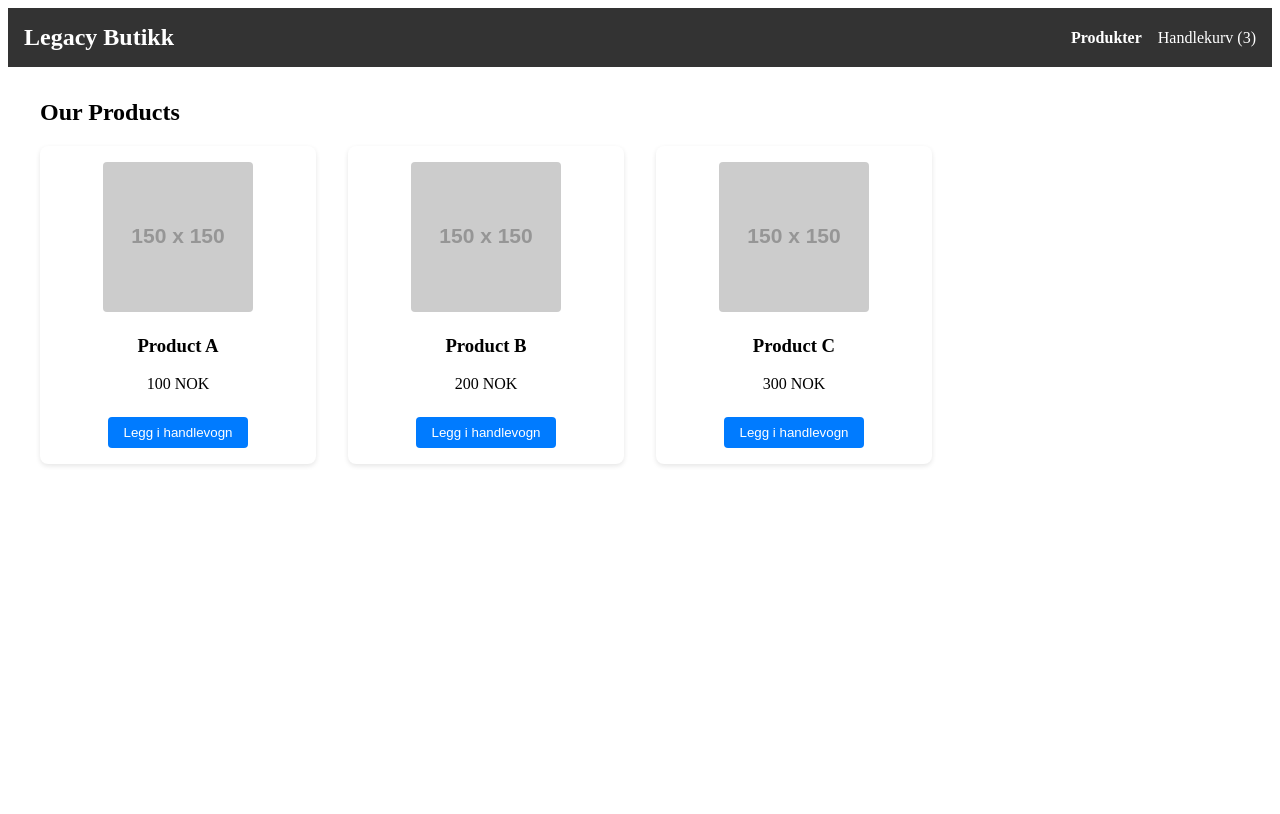
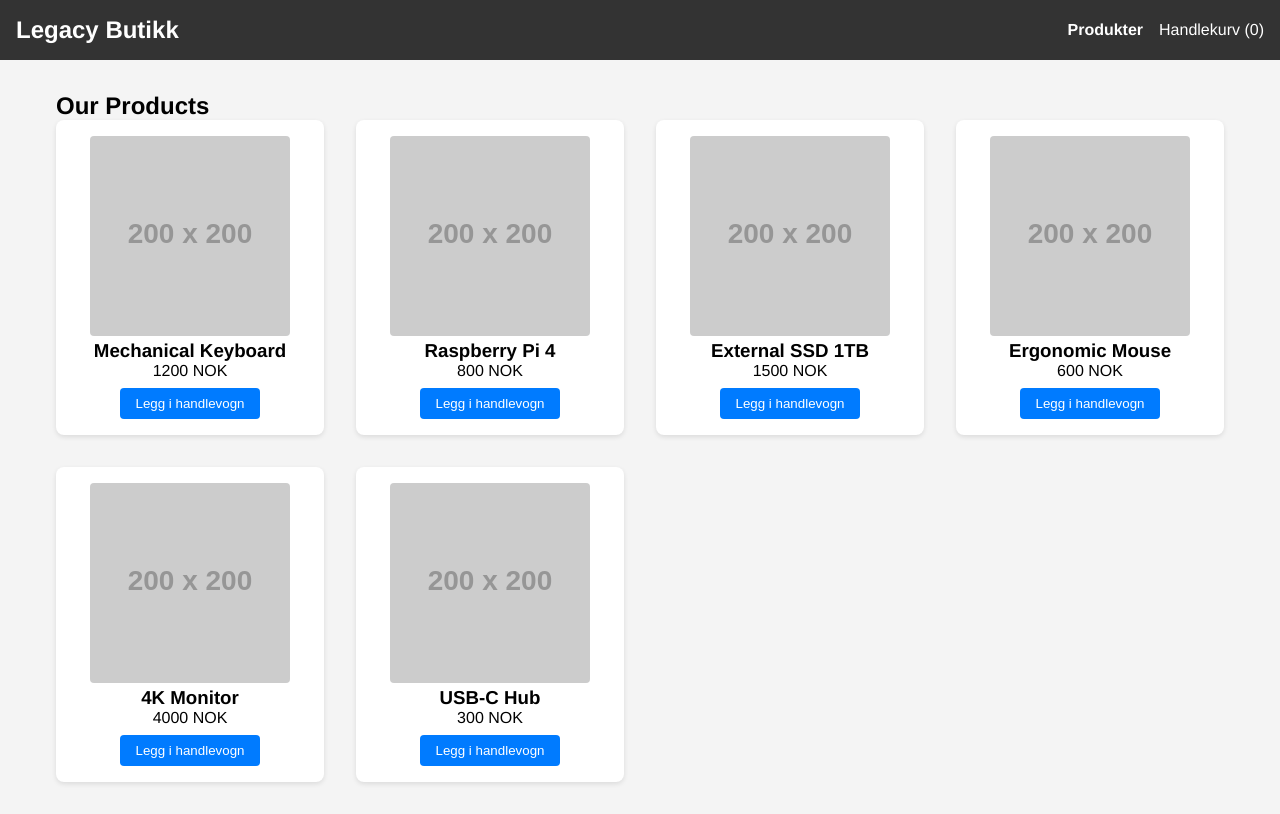
Before and after one commit to bruteforce774/vue-sandbox, a Vue app: page /product/1 in a window 1280 px wide. Built offline with nearby package versions, Linux system fonts and the light colour scheme.

Commit message:
display ShopView

```diff
--- a/src/App.vue
+++ b/src/App.vue
@@ -1,20 +1,12 @@
 <script setup lang="ts">
 import Header from './components/Header.vue'
 import ProductList from './components/ProductList.vue';
+import ShopView from './views/ShopView.vue';
+import './style.css'
 </script>
 
 <template>
-  <Header
-    :cart-count="3"
-    :current-view="'products'"
-    @view-changed="(view) => console.log('view changed:', view)"
-  />
-  <ProductList
-    :products="[
-      { id: 1, name: 'Product A', price: 100, image: 'https://via.placeholder.com/150' },
-      { id: 2, name: 'Product B', price: 200, image: 'https://via.placeholder.com/150' },
-      { id: 3, name: 'Product C', price: 300, image: 'https://via.placeholder.com/150' }
-    ]"
-    @add-to-cart="(productId) => console.log('Add to cart:', productId)"
-    />
+  <div id="app">
+    <ShopView />
+  </div>
 </template>
--- /dev/null
+++ b/src/style.css
@@ -0,0 +1,12 @@
+* {
+  margin: 0;
+  padding: 0;
+  box-sizing: border-box;
+}
+
+body {
+  font-family: 'Helvetica Neue', Arial, sans-serif;
+  margin: 0;
+  padding: 0;
+  background-color: #f4f4f4;
+}
--- a/src/views/ShopView.vue
+++ b/src/views/ShopView.vue
@@ -1,6 +1,8 @@
 <script setup lang="ts">
     import { onMounted } from 'vue';
     import { useCartStore } from '../stores/cartStore';
+    import Header from '../components/Header.vue';
+    import ProductList from '../components/ProductList.vue';
     const cartStore = useCartStore();
     onMounted(() => {
         cartStore.fetchProducts();
@@ -8,6 +10,8 @@
 </script>
 
 <template>
+    <Header :cart-count="cartStore.cartCount" :current-view="'products'" />
+    <ProductList :products="cartStore.products"/>
 </template>
 
 <style scoped>
```
